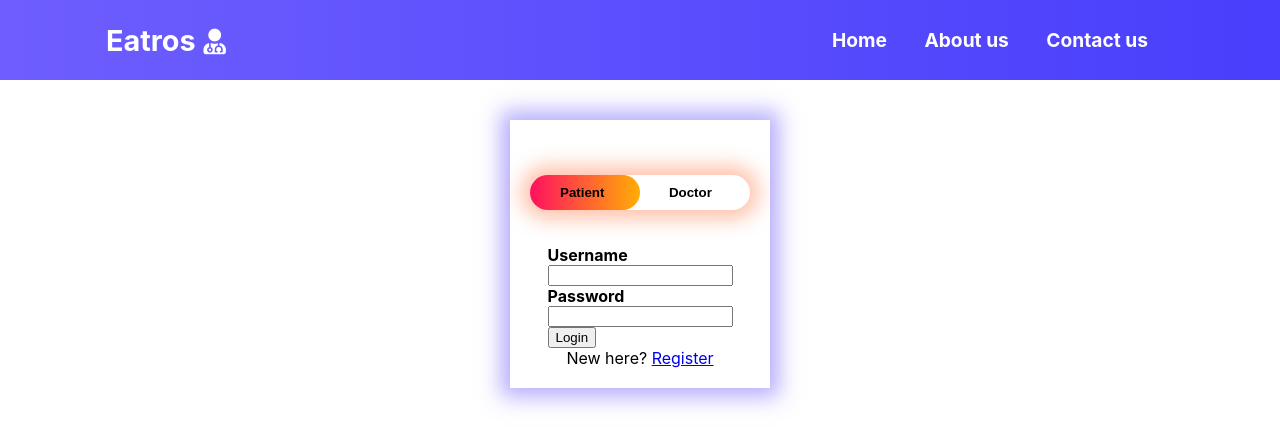
After one commit to AdamPanag/eatros, a Django app: page /auth/patient-login.html in a window 1280 px wide. The commit adds this page. Shown: the top 447 px of the page. Run offline with Django 3.2, Linux system fonts and the light colour scheme; some libraries are stand-ins or nearby versions.

Commit message:
Add login & register for all users
Also, prevent a user that has not logged in to access the search-doctors page

```diff
--- a/mysite/eatros/static/css/eatros/login.css
+++ b/mysite/eatros/static/css/eatros/login.css
@@ -5,7 +5,10 @@
 }
 
 .form-box {
+    margin-top: 40px;
+    margin-bottom: 20px;
     padding: 20px;
+    box-shadow: 0 0 20px 9px rgb(110, 94, 254, .5);
     display: flex;
     justify-content: center;
     align-items: center;
@@ -52,10 +55,7 @@
     display: flex;
     justify-content: center;
     flex-direction: column;
-}
-
-.doctor-form {
-    display: none;
+    align-items: flex-start;
 }
 
 .messages {
@@ -64,3 +64,11 @@
     padding: 15px;
     font-weight: bold;
 }
+
+.errors {
+    background-color: red;
+    border-radius: 10px;
+    padding: 15px;
+    font-weight: bold;
+}
+}
--- a/mysite/eatros/static/css/eatros/navbar.css
+++ b/mysite/eatros/static/css/eatros/navbar.css
@@ -1,10 +1,14 @@
-.navbarItems {
+.navbar-items {
     background: linear-gradient(90deg, rgb(110, 94, 254) 0%, rgb(73, 63, 252, 1) 100%);
     height: 80px;
     display: flex;
     justify-content: center;
     align-items: center;
     font-size: 1.2rem;
+}
+
+.nav-logo-a-tag {
+    text-decoration: none;
 }
 
 .navbar-logo {
@@ -85,3 +89,28 @@
     font-weight: bold;
     color: white;
 }
+
+.dropdown-content {
+    display: none;
+    position: absolute;
+    margin-top: 1px;
+    background-color: #f1f1f1;
+    border-radius: 8px;
+    min-width: 160px;
+    box-shadow: 0px 8px 16px 0px rgba(0,0,0,0.2);
+    z-index: 1;
+  }
+
+  .dropdown-content a {
+    color: black;
+    padding: 12px 16px;
+    border-radius: 8px;
+    text-decoration: none;
+    display: block;
+  }
+
+  .dropdown-content a:hover {background-color: #ddd;}
+
+  .dropdown:hover .dropdown-content {display: block;}
+
+  .dropdown:hover .dropbtn {background-color: #3e8e41;}
--- /dev/null
+++ b/mysite/eatros/templates/eatros/auth/patient-login.html
@@ -0,0 +1,50 @@
+{% load static %}
+<!DOCTYPE html>
+<html lang="en">
+<head>
+    <meta charset="UTF-8">
+    <meta name="viewport" content="width=device-width, initial-scale=1.0">
+
+    <title>Eatros | Login</title>
+
+    <link rel="stylesheet" href="https://use.fontawesome.com/releases/v5.14.0/css/all.css" integrity="sha384-HzLeBuhoNPvSl5KYnjx0BT+WB0QEEqLprO+NBkkk5gbc67FTaL7XIGa2w1L0Xbgc" crossorigin="anonymous">
+
+    <link rel="stylesheet" href="{% static 'css/eatros/navbar.css' %}">
+    <link rel="stylesheet" href="{% static 'css/eatros/text.css' %}">
+    <link rel="stylesheet" href="{% static 'css/eatros/login.css' %}">
+</head>
+<body>
+
+    {% include "eatros/navbar.html" %}
+    <div class="page">
+        <div class="form-box">
+            <div class="button-box">
+                <div id="btn"></div>
+                <button class="toggle-button">Patient</button>
+                <button class="toggle-button">Doctor</button>
+            </div>
+            <div class="whole-form patient-form">
+                <form class="form-inputs" action="" method="POST">
+                    {% csrf_token %}
+                    <label for="username"><b>Username</b></label>
+                    <input type="text" name="username" required>
+
+                    <label for="password"><b>Password</b></label>
+                    <input type="password" name="password" required>
+
+                    <button type="submit">Login</button>
+                </form>
+                <span>
+                    New here? <a href="patient-register.html">Register</a>
+                </span>
+            </div>
+            {% for message in messages %}
+                <p class="errors">{{message}}</p>
+            {% endfor %}
+        </div>
+    </div>
+
+
+
+</body>
+</html>
--- a/mysite/eatros/templates/eatros/navbar.html
+++ b/mysite/eatros/templates/eatros/navbar.html
@@ -1,7 +1,9 @@
 
-<nav class="navbarItems">
-    <h1 class="navbar-logo">Eatros<i class="fas fa-user-md"></i></h1>
-    <div class="menu-icon" onClick="">
+<nav class="navbar-items">
+    <a class="nav-logo-a-tag" href="/">
+        <h1 class="navbar-logo">Eatros<i class="fas fa-user-md"></i></h1>
+    </a>
+    <div class="menu-icon" onClick="/">
         <i class='fas fa-times'></i>
     </div>
     <ul class="nav-menu">
@@ -12,8 +14,14 @@
         </li>
     </ul>
     {% if showLoginBtn %}
-        <a class="btn btn--primary btn--medium" href="auth/login.html">
-            Login / Register
-        </a>
+        <div class="dropdown">
+            <button class="btn btn--primary btn--medium">
+                Login / Register
+            </button>
+            <div class="dropdown-content">
+                <a href="auth/patient-login.html">Patient</a>
+                <a href="auth/doctor-login.html">Doctor</a>
+            </div>
+        </div>
     {% endif %}
 </nav>
--- a/mysite/eatros/urls.py
+++ b/mysite/eatros/urls.py
@@ -4,7 +4,12 @@ from . import views
 
 urlpatterns = [
     path('', views.index, name='index'),
+
     path('search-doctors/', views.search_doctors, name='search-doctors'),
-    path('auth/login.html', views.loginPage, name='loginPage'),
-    path('auth/register.html', views.register, name='register'),
+
+    path('auth/patient-login.html', views.patient_login, name='patient-login'),
+    path('auth/doctor-login.html', views.doctor_login, name='doctor-login'),
+
+    path('auth/patient-register.html', views.patient_register, name='patient-register'),
+    path('auth/doctor-register.html', views.doctor_register, name='doctor-register'),
 ]
--- a/mysite/eatros/views.py
+++ b/mysite/eatros/views.py
@@ -18,19 +18,55 @@ def index(request):
 
     return render(request, 'eatros/index.html', context)
 
+
 def search_doctors(request):
+    if request.user.is_authenticated:
+        context = {
+            'showLoginBtn' : True
+        }
+        return render(request, 'eatros/search-doctors.html', context)
+    else:
+        messages.error(request, 'You must login first.')
+        return redirect('/')
 
-    return render(request, 'eatros/search-doctors.html', {})
 
-def loginPage(request):
+def patient_login(request):
+    if request.method == 'POST':
+        username = request.POST['username']
+        password = request.POST['password']
+        user = authenticate(request, username=username, password=password)
+        if user is not None:
+            login(request, user)
+            return redirect('/')
+        else:
+            messages.error(request, 'Wrong username or password.')
 
     context = {
         'showLoginBtn' : False
     }
 
-    return render(request, 'eatros/auth/login.html', context)
+    return render(request, 'eatros/auth/patient-login.html', context)
 
-def register(request):
+
+def doctor_login(request):
+    if request.method == 'POST':
+        username = request.POST['username']
+        password = request.POST['password']
+        user = authenticate(request, username=username, password=password)
+        if user is not None:
+            login(request, user)
+            return redirect('/')
+        else:
+            messages.error(request, 'Wrong username or password.')
+
+    context = {
+        'showLoginBtn' : False
+    }
+
+    return render(request, 'eatros/auth/doctor-login.html', context)
+
+
+def patient_register(request):
     # if the user has already loged in
     if request.user.is_authenticated:
         return redirect('/')
@@ -42,11 +78,33 @@ def register(request):
                 user = form.save()
                 messages.success(request, 'Account was created for ' + user.username)
 
-                return redirect('login.html')
+                return redirect('patient-login.html')
 
         context = {
             'form':form,
             'showLoginBtn' : False
         }
         # not logged in and not POST method
-        return render(request, 'eatros/auth/register.html', context)
+        return render(request, 'eatros/auth/patient-register.html', context)
+
+
+def doctor_register(request):
+    # if the user has already loged in
+    if request.user.is_authenticated:
+        return redirect('/')
+    else:
+        form = DoctorSignUpForm()
+        if request.method == 'POST':
+            form = DoctorSignUpForm(request.POST)
+            if form.is_valid(): # successfully registered
+                user = form.save()
+                messages.success(request, 'Account was created for ' + user.username)
+
+                return redirect('doctor-login.html')
+
+        context = {
+            'form':form,
+            'showLoginBtn' : False
+        }
+        # not logged in and not POST method
+        return render(request, 'eatros/auth/doctor-register.html', context)
```
Also changed, not shown: mysite/eatros/templates/eatros/auth/doctor-login.html (added, +50 -0 lines), mysite/eatros/templates/eatros/auth/doctor-register.html (added, +48 -0 lines), mysite/eatros/templates/eatros/auth/patient-register.html (renamed from mysite/eatros/templates/eatros/auth/login.html, +13 -28 lines), mysite/eatros/templates/eatros/auth/register.html (deleted, +0 -99 lines), mysite/eatros/templates/eatros/index.html (+6 -3 lines), mysite/eatros/templates/eatros/search-doctors.html (+8 -0 lines), mysite/db.sqlite3.
